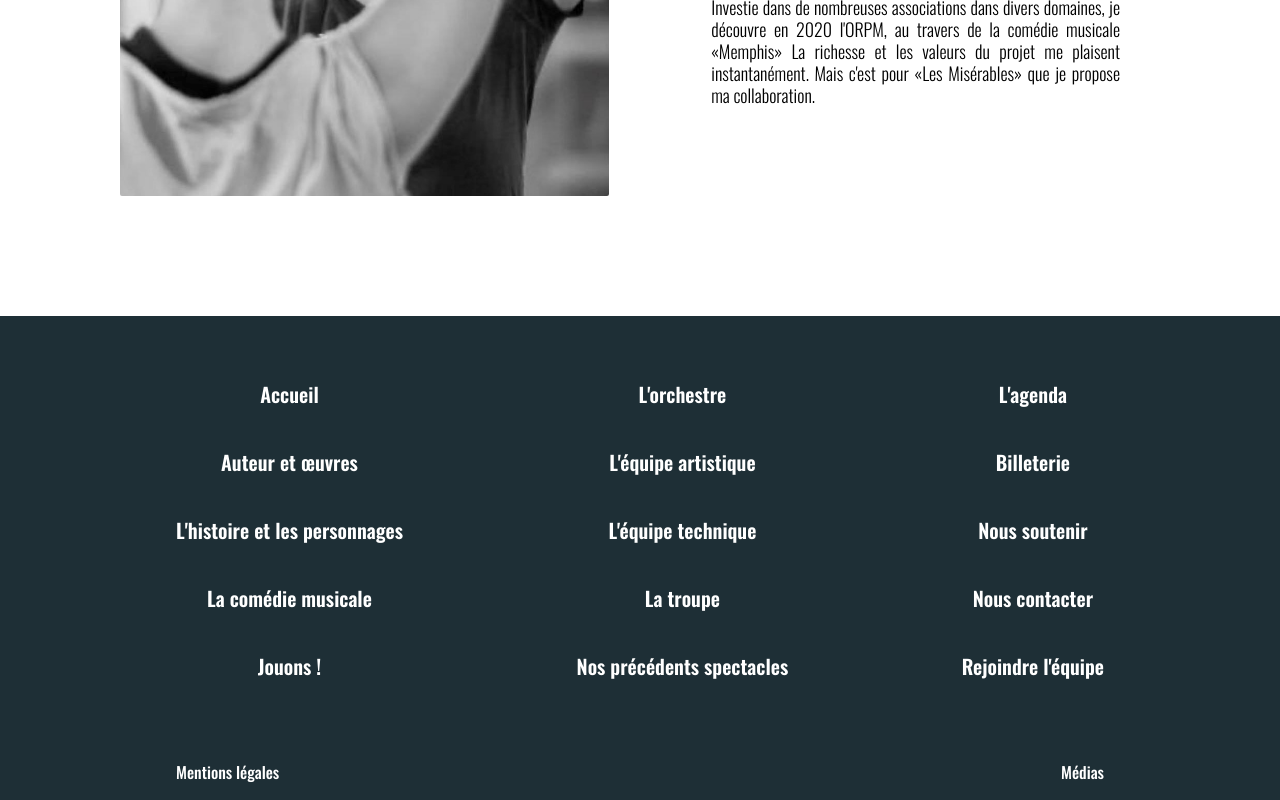
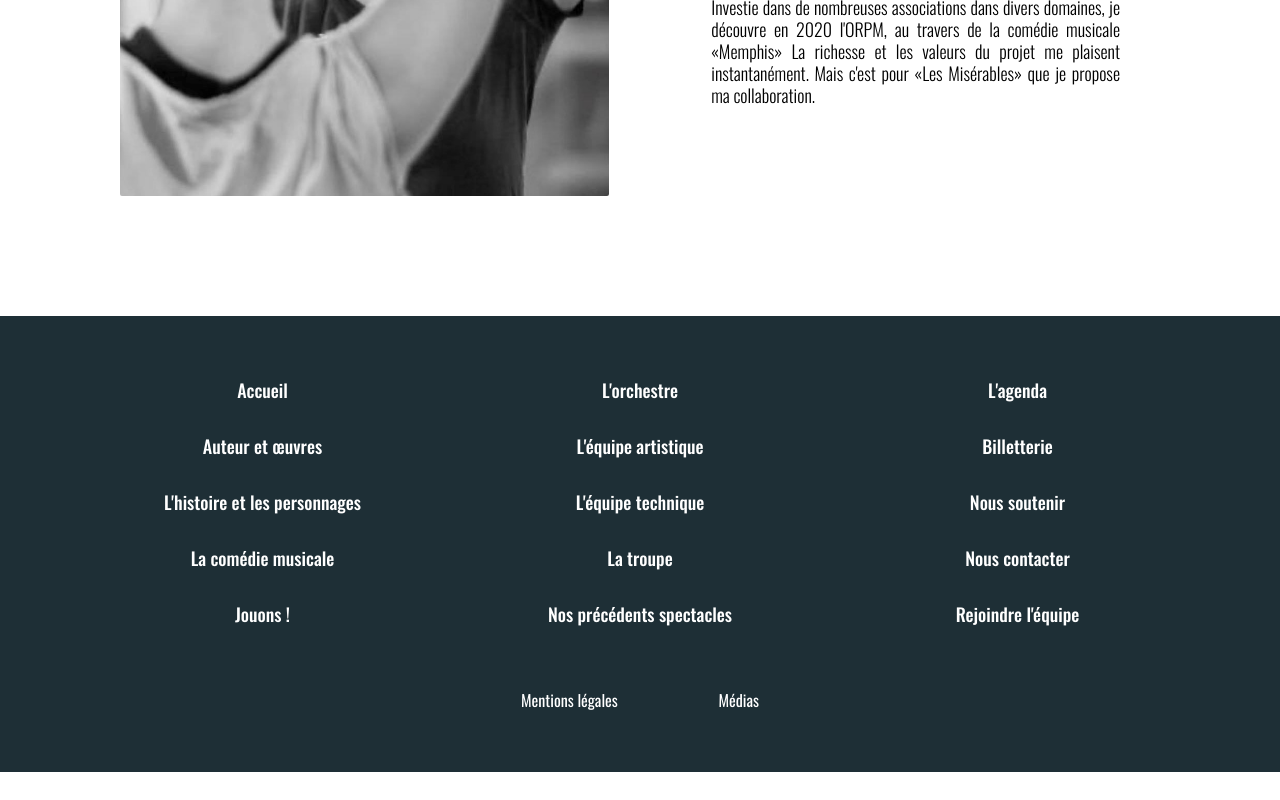
Before and after one commit to louisledoux/orpm-les-miserables, a Next.js app: page /equipe-artistique in a window 1280 px wide. Shown: the part 6953-7753 px from the top of the page. After the commit the page ends 7725 px from the top, so only its background shows below. Built offline with nearby package versions, Linux system fonts and the light colour scheme.

Commit message:
fix css footer

```diff
--- a/src/containers/Footer/Footer.tsx
+++ b/src/containers/Footer/Footer.tsx
@@ -18,7 +18,7 @@ const footerLinks: FooterLink[] = [
   { text: 'La troupe', url: '/#' },
   { text: 'Nos précédents spectacles', url: '/#' },
   { text: 'L\'agenda', url: '/#' },
-  { text: 'Billeterie', url: '/#' },
+  { text: 'Billetterie', url: '/#' },
   { text: 'Nous soutenir', url: '/#' },
   { text: 'Nous contacter', url: '/#' },
   { text: 'Rejoindre l\'équipe', url: '/#' },
@@ -42,15 +42,15 @@ function divideLinksInColumns(links: FooterLink[]) {
 
 function Footer() {
   return (
-    <footer className="px-44 pt-16 bg-secondary text-white">
-      <div className="flex flex-row justify-between mb-20">
+    <footer className="lg:p-footer p-mobileFooter bg-secondary text-white">
+      <div className="flex flex-col lg:flex-row lg:justify-evenly items-center lg:m-sectionTitle m-mobileSectionTitle">
         {divideLinksInColumns(footerLinks).map((column, index) => (
           // eslint-disable-next-line react/no-array-index-key
-          <div key={`footer-column-${index}`} className="flex flex-col items-center gap-10">
+          <div key={`footer-column-${index}`} className="flex flex-col items-center lg:gap-7 gap-6 max-w-footer w-full mb-6 lg:mb-0 ">
             {column.map(({ text, url }) => (
               <Link
                 key={`footer-link-${text}`}
-                className="text-xl font-semibold hover:text-primary ease-in-out duration-150"
+                className="lg:text-lg text-base lg:font-medium font-base hover:text-primary ease-in-out duration-150"
                 href={url}
               >
                 {text}
@@ -59,9 +59,9 @@ function Footer() {
           </div>
         ))}
       </div>
-      <div className="flex flex-row justify-between pb-4 font-medium">
-        <Link className="hover:text-primary ease-in-out duration-150" href="/#">Mentions légales</Link>
-        <Link className="hover:text-primary ease-in-out duration-150" href="/#">Médias</Link>
+      <div className="flex flex-row justify-center font-base">
+        <Link className="hover:text-primary ease-in-out duration-150 mr-3.5 max-w-mentionslegales w-full text-left" href="/#">Mentions légales</Link>
+        <Link className="hover:text-primary ease-in-out duration-150 ml-3.5 max-w-mentionslegales w-full text-right" href="/#">Médias</Link>
       </div>
     </footer>
   );
--- a/tailwind.config.js
+++ b/tailwind.config.js
@@ -20,6 +20,8 @@ module.exports = {
       maxWidth: {
         content: '1440px',
         inSection: '47%',
+        footer: '230px',
+        mentionslegales: '105px'
       },
       height: {
         carousel: '700px',
@@ -30,12 +32,15 @@ module.exports = {
         sectionTitle: '0px 0px 60px',
         paragraph: '0px 0px 30px',
         section: '0px 0px 120px',
+        mobileSectionTitle: '0px 0px 30px'
       },
       padding: {
         section: '0px 120px',
         sectionPage: '60px 40px',
         button: '20px 35px',
         extra: '40px 75px',
+        footer: '60px 0',
+        mobileFooter: '30px 0'
       },
       fontSize: {
         22: ['22px', '30px'],
```
